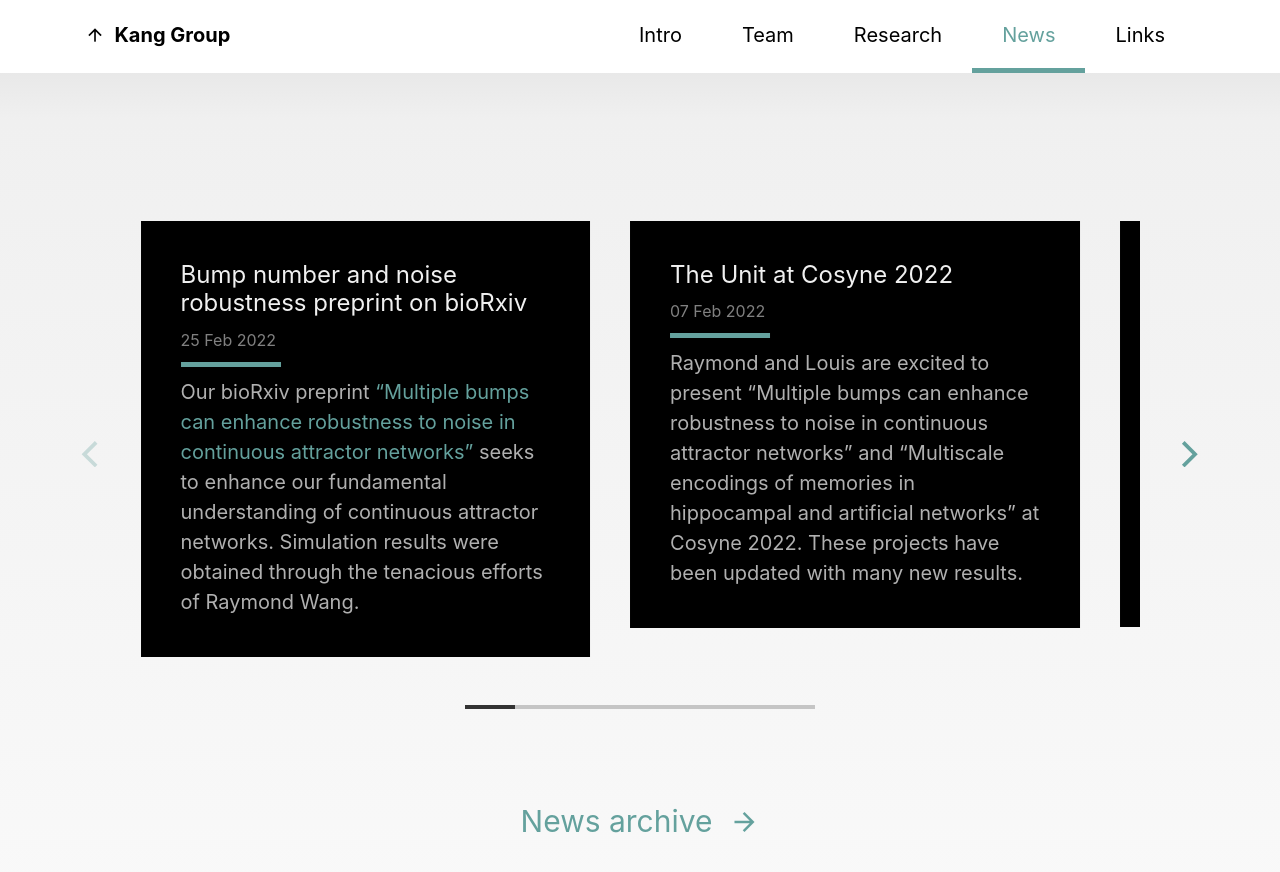
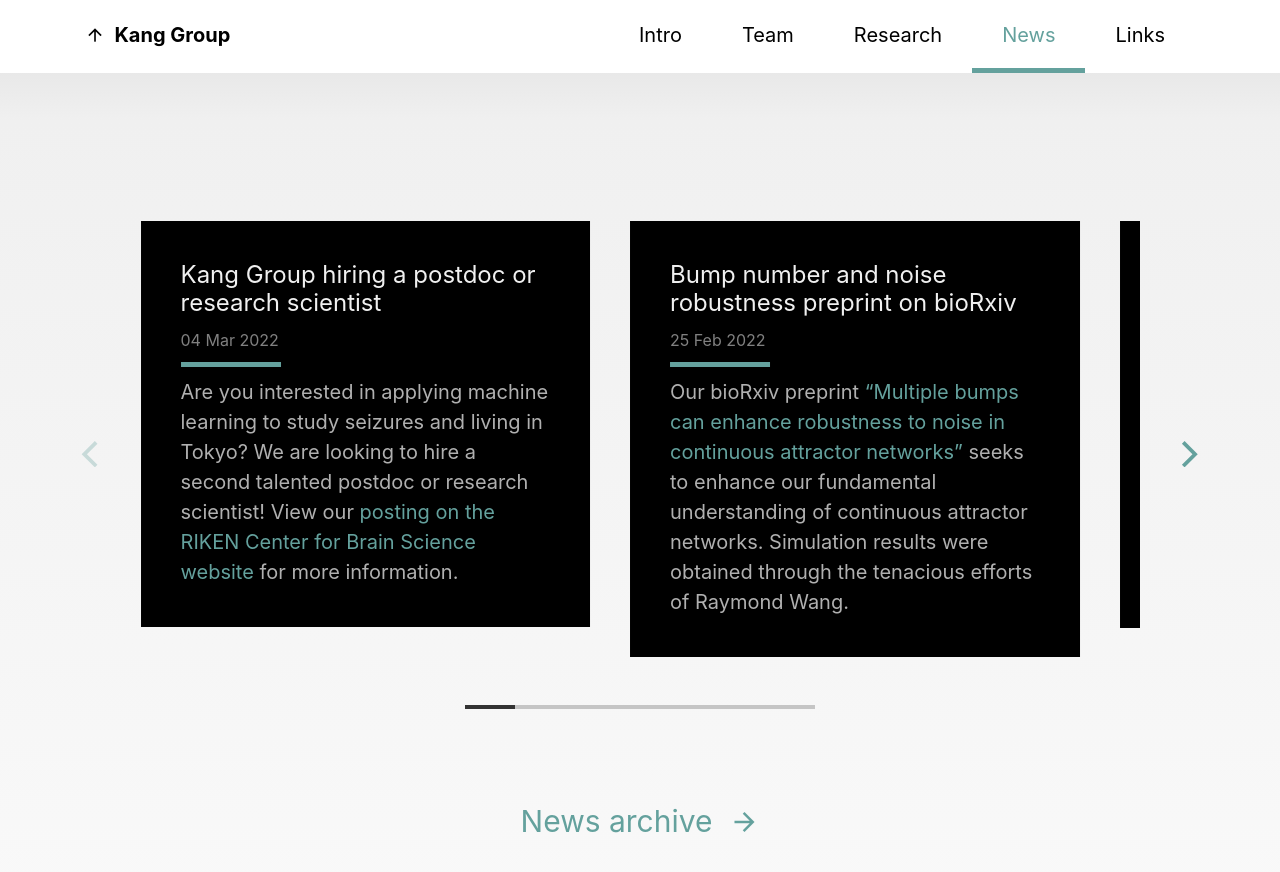
Before and after one commit to louiskang/group.github.io, a Jekyll site: the page built from index.html, in a window 1280 px wide and 900 px high, scrolled down 5435 px. Shown: the top 872 px of the window. Built offline with Jekyll 4.4.1, drawn with Linux system fonts in a browser that asks for light colours; some web fonts are replaced.

Commit message:
Added job posting

```diff
--- a/_data/news.yml
+++ b/_data/news.yml
@@ -49,3 +49,7 @@
 - title: Bump number and noise robustness preprint on bioRxiv
   date: 2022-02-25
   text: Our bioRxiv preprint <a href="https://www.biorxiv.org/content/10.1101/2022.02.22.481545">&ldquo;Multiple bumps can enhance robustness to noise in continuous attractor networks&rdquo;</a> seeks to enhance our fundamental understanding of continuous attractor networks. Simulation results were obtained through the tenacious efforts of Raymond Wang.
+
+- title: Kang Group hiring a postdoc or research scientist
+  date: 2022-03-04
+  text: Are you interested in applying machine learning to study seizures and living in Tokyo? We are looking to hire a second talented postdoc or research scientist! View our <a href="https://cbs.riken.jp/en/careers/20220304_w21322_l.kang_r.html">posting on the RIKEN Center for Brain Science website</a> for more information.
```
